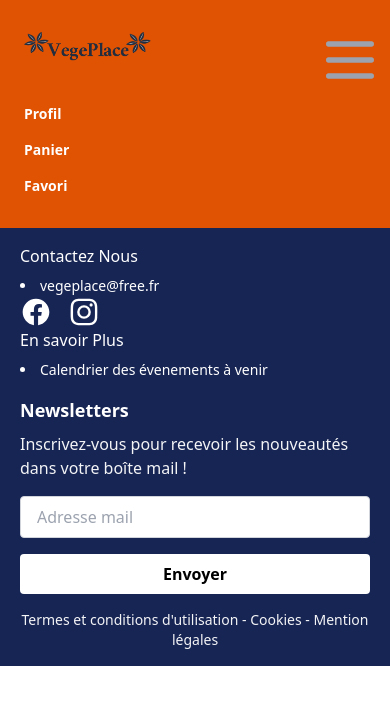
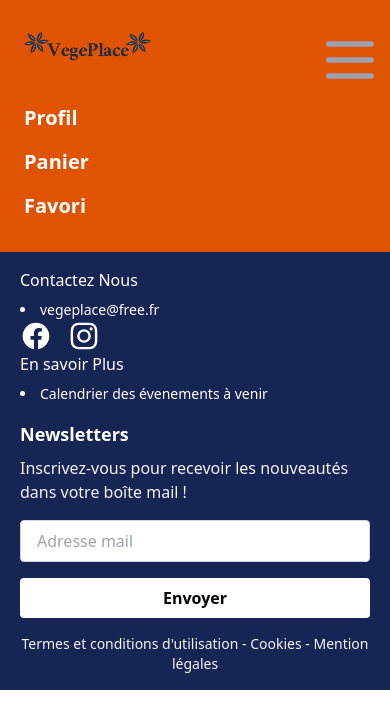
Before and after one commit to floh68/vegeplace, a Vue app: page / in a window 390 px wide. Both pictures are taken after a click on the element 350 px from the left and 51 px from the top of the page. Shown: the top 728 px of the page. Built offline with nearby package versions, Linux system fonts and the light colour scheme.

Commit message:
header + index

```diff
--- a/src/Pages/index.vue
+++ b/src/Pages/index.vue
@@ -10,8 +10,8 @@
 
 import "swiper/css";
 const photos = [
+  "photo_2.webp",
   "photo_1.webp",
-  "photo_2.webp",
   "photo_3.webp",
 ]
 
@@ -93,6 +93,20 @@
 
   </div>
 
+  <div style="display: flex; justify-content: center;">
+    <button class="
+    bg-[#E05303]
+    text-white
+    rounded-tl-lg rounded-br-lg
+    border-t-4 border-b-4 border-[#FFA704]
+    px-4 py-1
+    hover:bg-[#FFA704]
+    hover:border-[#E05303]
+    transition-colors duration-300
+  ">
+      Plus de recettes
+    </button>
+  </div>
 
   <div class="flex-1 pt-4 flex items-center relative">
     <div class="bg-[#B3F274] h-6  absolute left-0 right-0">
--- a/src/components/HeaderPage.vue
+++ b/src/components/HeaderPage.vue
@@ -1,14 +1,13 @@
 <template>
   <div>
-    <div class="bg-[#E05303]">
+    <div class="bg-[#E05303]  flex justify-between">
       <nav class="
           container
           px-6
           py-8
-          mx-auto
-          md:flex md:justify-between md:items-center
+          md:flex md:justify-end md:items-center
         ">
-        <div class="flex items-center justify-between">
+        <div class="flex items-center">
           <RouterLink to="/" class="
               text-xl
               font-bold
@@ -19,7 +18,7 @@
             <img src="../components/icons/logo.png" class="w-1/2" alt="">
           </RouterLink>
           <!-- Mobile menu button -->
-          <div @click="showMenu = !showMenu" class="flex md:hidden">
+          <div @click="showMenu = !showMenu" class="flex ml-auto md:hidden">
             <button type="button" class="
                 text-white
                 hover:text-[#B3F274]
@@ -27,13 +26,13 @@
                 w-8 h-8
               ">
               <div style="display: flex; justify-content: center;">
-    <svg viewBox="0 0 24 24" class="w-12 h-12 fill-current" style="transform: scale(2); transform-origin: center;">
+                <svg viewBox="0 0 24 24" class="w-12 h-12 fill-current"
+                  style="transform: scale(2); transform-origin: center;">
                   <path fill-rule="evenodd"
                     d="M4 5h16a1 1 0 0 1 0 2H4a1 1 0 1 1 0-2zm0 6h16a1 1 0 0 1 0 2H4a1 1 0 0 1 0-2zm0 6h16a1 1 0 0 1 0 2H4a1 1 0 0 1 0-2z">
                   </path>
                 </svg>
               </div>
-
             </button>
           </div>
         </div>
@@ -50,14 +49,15 @@
             md:items-center
             md:space-x-10
             md:mt-0
+            md:ml-auto
           ">
-          <li class="text-sm font-bold text-white hover:text-[#B3F274]">
+          <li class="text-xl font-bold text-white hover:text-[#B3F274] lg:text-sm">
             <RouterLink to="/profil">Profil</RouterLink>
           </li>
-          <li class="text-sm font-bold text-white hover:text-[#B3F274]">
+          <li class="text-xl font-bold text-white hover:text-[#B3F274] lg:text-sm">
             <RouterLink to="/panier">Panier</RouterLink>
           </li>
-          <li class="text-sm font-bold text-white hover:text-[#B3F274]">
+          <li class="text-xl font-bold text-white hover:text-[#B3F274] lg:text-sm">
             <RouterLink to="/favori">Favori</RouterLink>
           </li>
         </ul>
```
Lines whose indentation alone changed are shown as unchanged.
